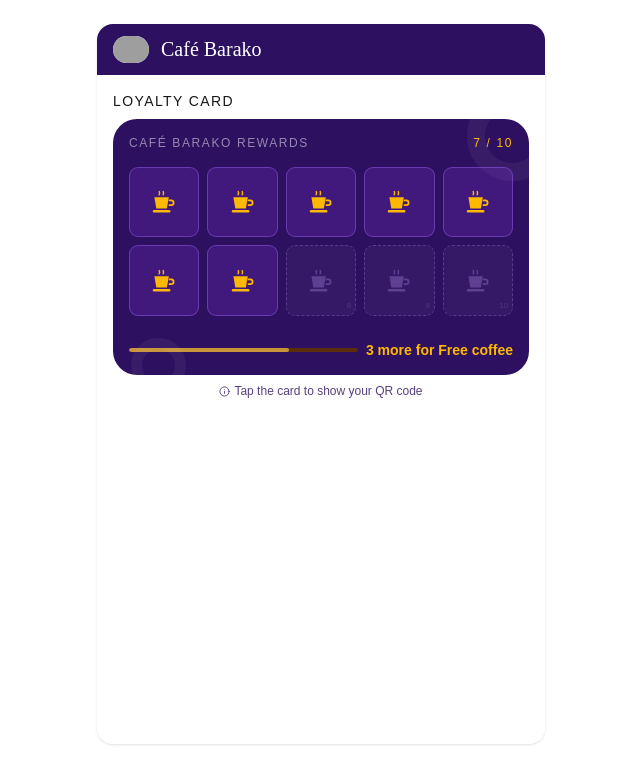
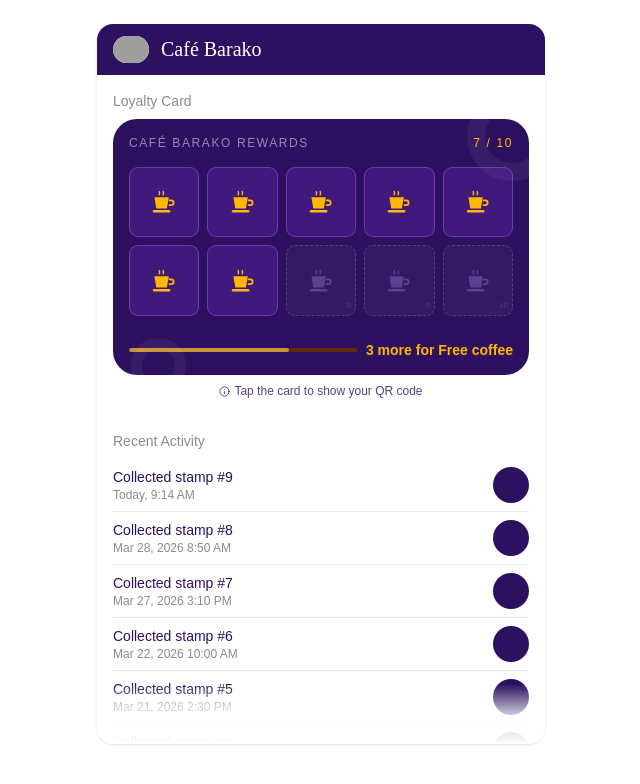
Before and after one commit to Sperxian/sperx-customer-web-app, a Next.js app: page / in a window 1280 px wide. Shown: the top 784 px of the page, without its empty margins (319-959 px from the left). Built offline with nearby package versions, Linux system fonts and the light colour scheme; grey boxes are pictures that could not be loaded.

Commit message:
Add ActivityHistorySection

```diff
--- a/src/app/page.tsx
+++ b/src/app/page.tsx
@@ -1,11 +1,16 @@
 'use client';
 
+import { ActivityHistorySection } from "@/components/member/ActivityHistorySection";
 import { LoyaltyCardSection } from "@/components/member/LoyaltyCardSection";
+import { EXISTING_MEMBER } from "@/lib/stubs";
 
 export default function Home() {
+  const { card, activityHistory }= EXISTING_MEMBER;
+
   return (
     <div className="grid gap-8 p-4">
-      <LoyaltyCardSection />
+      <LoyaltyCardSection card={card} />
+      <ActivityHistorySection entries={activityHistory} />
     </div>
   );
 }
--- /dev/null
+++ b/src/components/member/ActivityHistorySection.tsx
@@ -0,0 +1,45 @@
+interface HistoryEntry {
+  label: string;
+  date: string;
+}
+
+interface ActivityHistoryProps {
+  entries: HistoryEntry[];
+}
+
+export function ActivityHistorySection({ entries }: ActivityHistoryProps) {
+  return (
+    <div>
+      <p className="text-sm capitalize mb-2 text-foreground/50">
+        Recent activity
+      </p>
+
+      {entries.map((entry, i) => {
+        const isLast = (i === entries.length - 1);
+
+        return (
+          <div
+            key={i}
+            className={`flex justify-between items-center py-2 ${
+              !isLast ? "border-b border-foreground/10" : ""
+            }`}
+          >
+            <div>
+              <p className="text-sm text-primary">
+                {entry.label}
+              </p>
+              <p className="text-xs text-foreground/50">
+                {entry.date}
+              </p>
+            </div>
+
+            {/* Icon box */}
+            <div className="w-[36px] aspect-square rounded-full bg-primary flex items-center justify-center flex-shrink-0">
+              {/* <CoffeeCup filled size={24} /> */}
+            </div>
+          </div>
+        );
+      })}
+    </div>
+  );
+}
--- a/src/components/member/LoyaltyCardSection.tsx
+++ b/src/components/member/LoyaltyCardSection.tsx
@@ -1,13 +1,14 @@
-import { EXISTING_MEMBER } from "@/lib/stubs";
 import { InfoIcon } from "lucide-react";
 import { useState } from "react";
 
-export function LoyaltyCardSection() {
-  const { card }= EXISTING_MEMBER;
+interface LoyaltyCardSectionProps {
+  card: LoyaltyCardData;
+}
 
+export function LoyaltyCardSection({ card }: LoyaltyCardSectionProps) {
   return (
     <div>
-      <p className="text-sm uppercase tracking-widest mb-2">
+      <p className="text-sm capitalize mb-2 text-foreground/50">
         Loyalty Card
       </p>
       <LoyaltyCard card={card}/>
```
